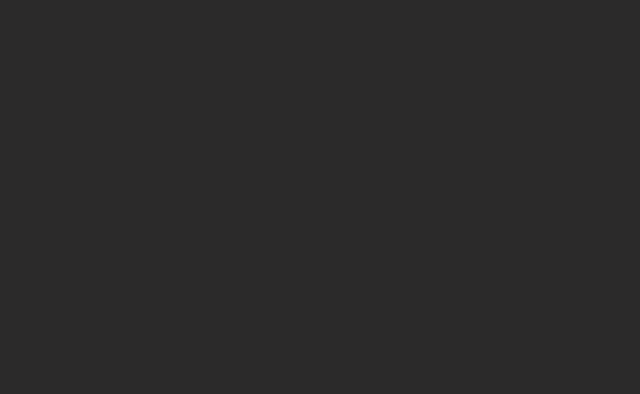
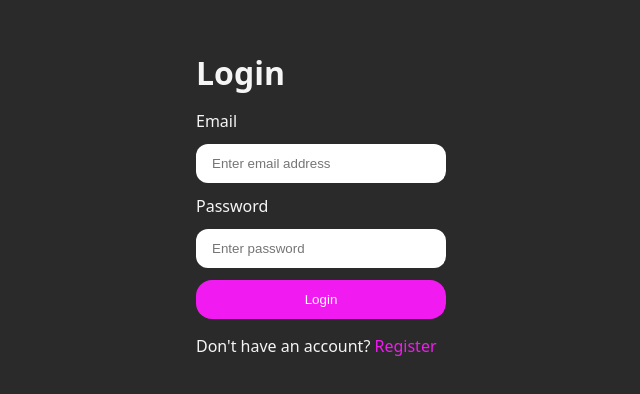
Before and after one commit to shivanijaiswar13/bakend-pactice, a React (Vite) app in the folder Fronted/: page /login in a window 1280 px wide. Shown: the part 196-590 px from the top of the page, without its empty margins (319-959 px from the left). Built offline with nearby package versions, Linux system fonts and the light colour scheme.

Commit message:
error solving

```diff
--- a/Fronted/src/App.jsx
+++ b/Fronted/src/App.jsx
@@ -1,14 +1,16 @@
 import { RouterProvider } from "react-router"
 import { router } from "./app.routes.jsx"
 import { AuthProvider } from "./features/auth/auth.context.jsx"
+import Login from "./features/auth/pages/Login.jsx"
 
 function App() {
 
   return (
     <>
     <AuthProvider>
-    <RouterProvider router={router} />
+      <RouterProvider router={router} />
     </AuthProvider>
+
     </>
   )
 }
--- a/Fronted/src/features/auth/auth.context.jsx
+++ b/Fronted/src/features/auth/auth.context.jsx
@@ -2,13 +2,13 @@ import { Children, createContext ,useState} from "react";
 
 export const AuthContext = createContext()
 
-export const AuthProvider = ({Children}) => {
+export const AuthProvider = ({children}) => {
     const [user, setUser] = useState(null)
     const [loading, setLoading] = useState(false)
 
     return(
         <AuthContext.Provider value = {{user,setUser,loading,setLoading}}>
-        {Children}
+        {children}
         </AuthContext.Provider>
     )
 }
--- a/Fronted/src/features/auth/hooks/useAuth.js
+++ b/Fronted/src/features/auth/hooks/useAuth.js
@@ -22,13 +22,11 @@ export const useAuth = () =>{
         setUser(data.user)
         setLoading(false)
     }
-
     const handleLogout = async ()=>{
         setLoading(true)
         const data = await logout()
         setUser(null)
         setLoading(false)
     }
-
     return {user,loading,handleRegister,handleLogin,handleLogout}
 }
--- a/Fronted/src/features/auth/pages/Login.jsx
+++ b/Fronted/src/features/auth/pages/Login.jsx
@@ -1,3 +1,4 @@
+import { useState } from 'react'
 import React from 'react'
 import "../auth.form.scss"
 import { useNavigate,Link } from 'react-router'
@@ -8,9 +9,13 @@ const Login = () => {
     const [email, setEmail] = useState("")
     const [password, setPassword] = useState("")
 
-    const handleSubmit = (e)=>{
+    const handleSubmit = async (e)=>{
         e.preventDefault()
+        handleLogin({email,password})
 
+    }
+    if(loading){
+        return (<main><h1>loading....</h1></main>)
     }
   return (
     <main>
--- a/Fronted/src/features/auth/pages/Register.jsx
+++ b/Fronted/src/features/auth/pages/Register.jsx
@@ -1,3 +1,4 @@
+import { useState } from 'react';
 import React from 'react'
 import {useNavigate,Link} from "react-router";
 
```
